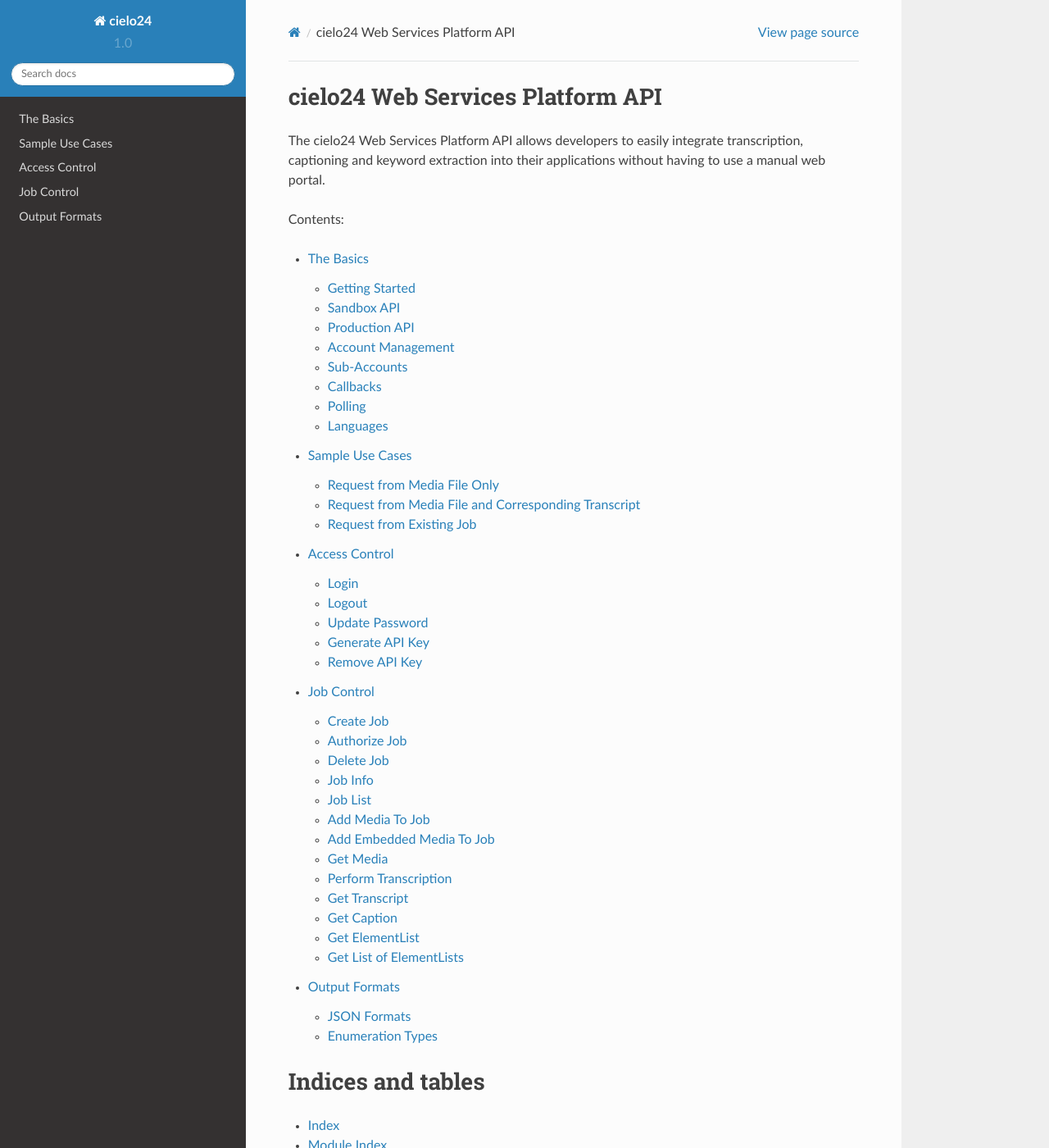
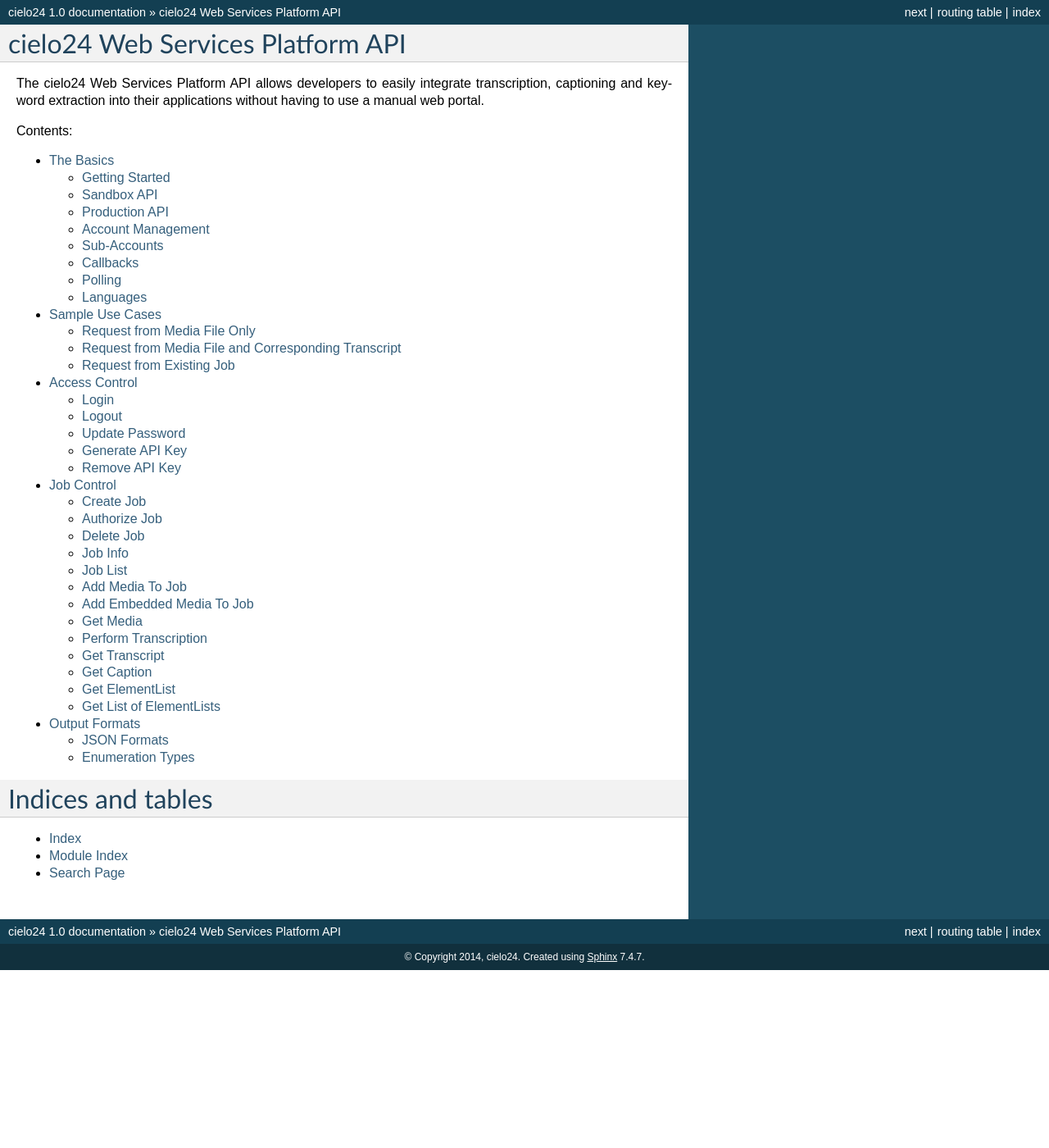
Before and after one commit to cielo24/Docs, a Sphinx documentation site: the page built from api/source/index.rst, in a window 1280 px wide and 1400 px high. Shown: the whole window at 82% size. Built offline with Sphinx 7.4.7, drawn with Linux system fonts in a browser that asks for light colours; some of the changed text lies outside the part shown.

Commit message:
Config file changed back

```diff
--- a/api/source/conf.py
+++ b/api/source/conf.py
@@ -99,12 +99,12 @@ pygments_style = 'sphinx'
 # The theme to use for HTML and HTML Help pages.  See the documentation for
 # a list of builtin themes.
 
-#html_theme = 'default'
+html_theme = 'default'
 
 # Uncomment the following lines to build the docs locally using sphinx-build
-import sphinx_rtd_theme
-html_theme = 'sphinx_rtd_theme'
-html_theme_path = [sphinx_rtd_theme.get_html_theme_path()]
+#import sphinx_rtd_theme
+#html_theme = 'sphinx_rtd_theme'
+#html_theme_path = [sphinx_rtd_theme.get_html_theme_path()]
 
 # Theme options are theme-specific and customize the look and feel of a theme
 # further.  For a list of options available for each theme, see the
```
